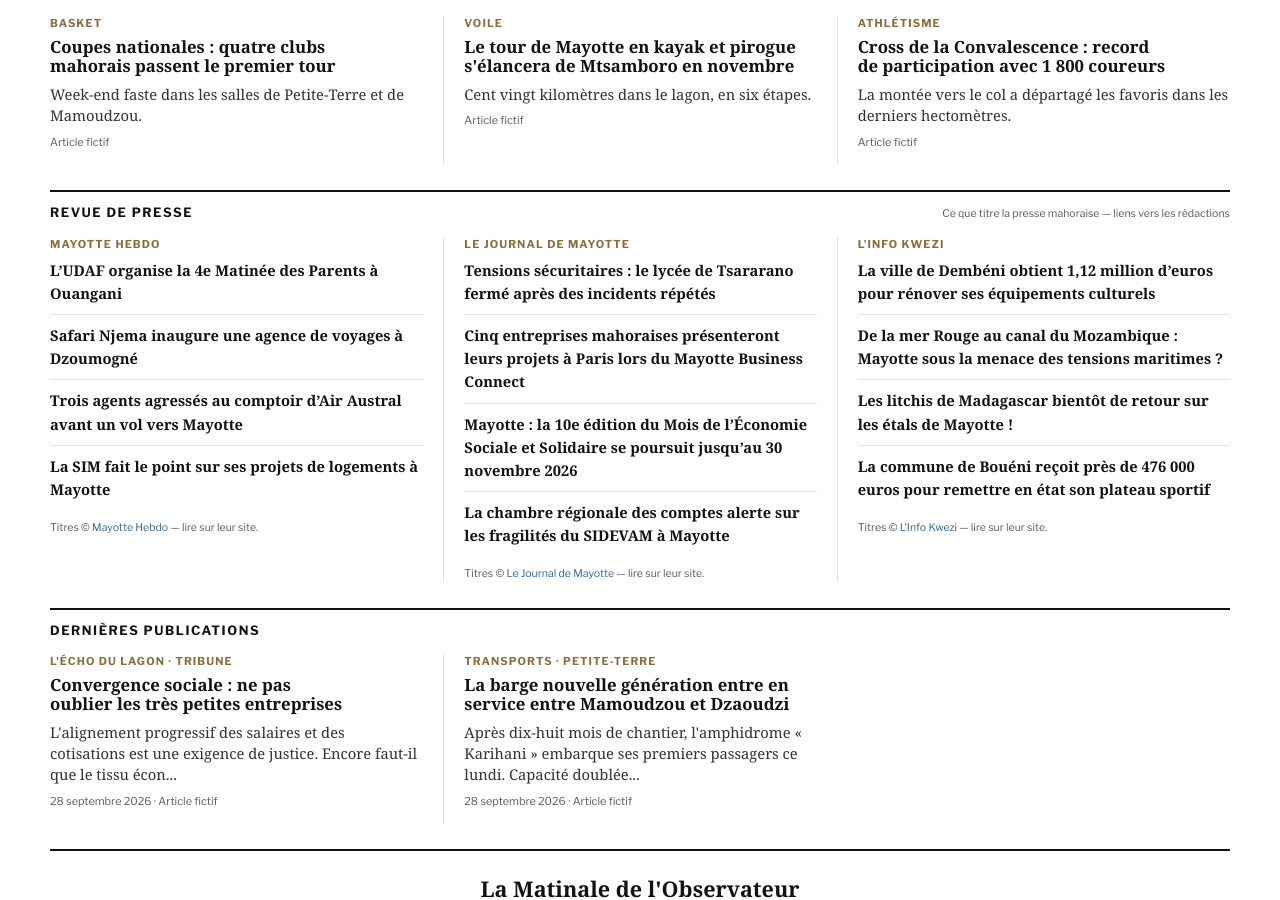
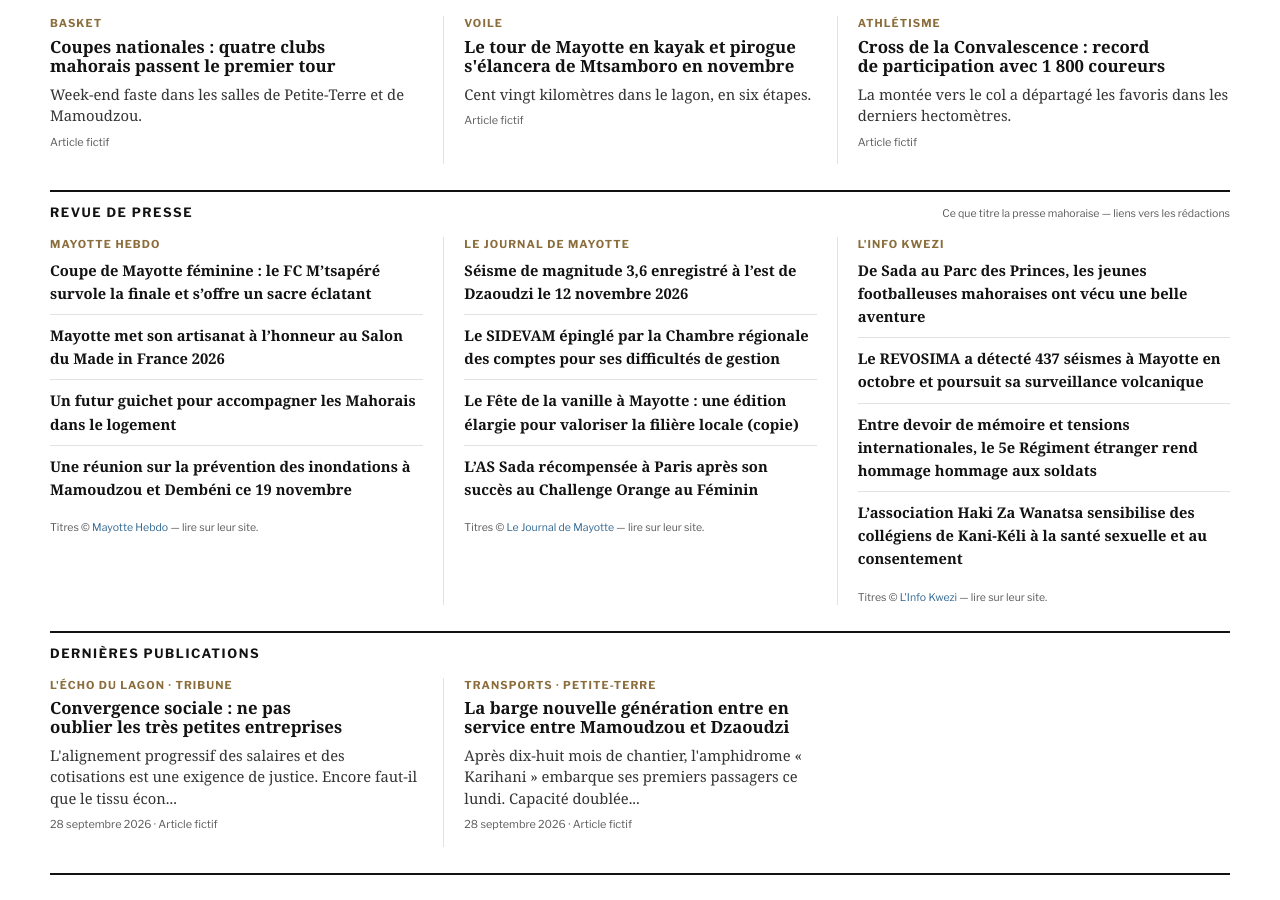
Before and after one commit to esdine/observateur-mayotte, a Jekyll site: the page built from index.html, in a window 1280 px wide and 900 px high, scrolled down 2796 px. Built offline with Jekyll 4.4.1, drawn with Linux system fonts in a browser that asks for light colours; some web fonts are replaced; some of the changed text lies outside the part shown.

Commit message:
Édition du matin : météo et revue de presse

```diff
--- a/_data/marches.yml
+++ b/_data/marches.yml
@@ -1,5 +1,40 @@
 # Genere par outils/maj_marches.py - source BOAMP (open data, licence ouverte)
 avis:
+  - objet: "ACQUISITION DE PORTABLES DE VALIDATION (PDV) POUR LE RÉSEAU DE TRANSPORT COLLECTIF « CARIBUS »"
+    acheteur: "Communauté d'Agglomération de Dembéni-Mamoudzou (976)"
+    type: "Fournitures"
+    famille: "Marchés entre 90 k€ et seuils européens"
+    parution: "12 novembre 2026"
+    limite: "4 décembre 2026"
+    lien: "https://www.boamp.fr/pages/avis/?q=idweb:26-109726"
+  - objet: "service réseau dans les territoires d’outre-mer français au profit du RIE"
+    acheteur: "SPM-DSAF"
+    type: "Services"
+    famille: "Marchés européens"
+    parution: "12 novembre 2026"
+    limite: "4 janvier 2027"
+    lien: "https://www.boamp.fr/pages/avis/?q=idweb:26-109461"
+  - objet: "Mission de maîtrise d'œuvre pour la démolition du préau existant et la construction d'un nouveau préau et de deux salles de classe à l'éc…"
+    acheteur: "Ville de Chirongui (976)"
+    type: "Services"
+    famille: "Marchés entre 90 k€ et seuils européens"
+    parution: "12 novembre 2026"
+    limite: "4 décembre 2026"
+    lien: "https://www.boamp.fr/pages/avis/?q=idweb:26-109668"
+  - objet: "Nettoyage courant des locaux du LYCÉE DES LUMIÈRES - MAYOTTE"
+    acheteur: "LPO des Lumieres"
+    type: "Services"
+    famille: "Marchés européens"
+    parution: "11 novembre 2026"
+    limite: "12 décembre 2026"
+    lien: "https://www.boamp.fr/pages/avis/?q=idweb:26-109376"
+  - objet: "Acquisitions cinq (5) véhicules neufs destinés aux besoins de l’EPRD"
+    acheteur: "EPRD - Établissement Public de Reconstruction et de Développement de Mayotte (976)"
+    type: "Fournitures"
+    famille: "Marchés entre 90 k€ et seuils européens"
+    parution: "10 novembre 2026"
+    limite: "4 décembre 2026"
+    lien: "https://www.boamp.fr/pages/avis/?q=idweb:26-109327"
   - objet: "Fourniture, personnalisation, gestion et rechargement de cartes d’insertion destinées aux bénéficiaires de dispositifs d’insertion social…"
     acheteur: "COMMUNE DE TSINGONI"
     type: "Fournitures"
@@ -7,38 +42,3 @@ avis:
     parution: "10 novembre 2026"
     limite: "15 décembre 2026"
     lien: "https://www.boamp.fr/pages/avis/?q=idweb:26-108616"
-  - objet: "Collecte des déchets ménagers et assimilés sur le territoire de la CADEMA"
-    acheteur: "Communauté d'Agglomération de Dembéni-Mamoudzou (976)"
-    type: "Services"
-    famille: "Marchés européens"
-    parution: "8 novembre 2026"
-    limite: "11 décembre 2026"
-    lien: "https://www.boamp.fr/pages/avis/?q=idweb:26-108030"
-  - objet: "MISE EN PLACE DE LA VIDÉO PROTECTION DANS LA COMMUNE DE SADA PHASE 1"
-    acheteur: "MAIRIE DE SADA"
-    type: "Fournitures"
-    famille: "Marchés européens"
-    parution: "8 novembre 2026"
-    limite: "7 décembre 2026"
-    lien: "https://www.boamp.fr/pages/avis/?q=idweb:26-108102"
-  - objet: "RELANCE Lot 3 et 4 Accord-cadre location de camion et d'engins avec operateurs"
-    acheteur: "Ville de Mamoudzou (976)"
-    type: "Services"
-    famille: "Marchés européens"
-    parution: "8 novembre 2026"
-    limite: "9 décembre 2026"
-    lien: "https://www.boamp.fr/pages/avis/?q=idweb:26-108227"
-  - objet: "Fourniture, personnalisation, gestion et rechargement de cartes d’insertion destinées aux bénéficiaires de dispositifs d’insertion social…"
-    acheteur: "COMMUNE DE TSINGONI"
-    type: "Fournitures"
-    famille: "Marchés européens"
-    parution: "7 novembre 2026"
-    limite: "15 décembre 2026"
-    lien: "https://www.boamp.fr/pages/avis/?q=idweb:26-107898"
-  - objet: "Travaux de reconstruction de Farés Post CHIDO au collège de Kani keli"
-    acheteur: "RECT- 976"
-    type: "Travaux"
-    famille: "Marchés entre 90 k€ et seuils européens"
-    parution: "6 novembre 2026"
-    limite: "20 novembre 2026"
-    lien: "https://www.boamp.fr/pages/avis/?q=idweb:26-108386"
--- a/_data/revue.yml
+++ b/_data/revue.yml
@@ -3,33 +3,33 @@ sources:
   - nom: "Mayotte Hebdo"
     site: "https://mayottehebdo.com/"
     titres:
-      - titre: "L’UDAF organise la 4e Matinée des Parents à Ouangani"
-        lien: "https://www.mayottehebdo.com/actualite/breves/ludaf-organise-la-4e-matinee-des-parents-a-ouangani/"
-      - titre: "Safari Njema inaugure une agence de voyages à Dzoumogné"
-        lien: "https://www.mayottehebdo.com/actualite/breves/safari-njema-inaugure-une-agence-de-voyages-a-dzoumogne/"
-      - titre: "Trois agents agressés au comptoir d’Air Austral avant un vol vers Mayotte"
-        lien: "https://www.mayottehebdo.com/actualite/breves/trois-agents-agresses-au-comptoir-dair-austral-avant-un-vol-vers-mayotte/"
-      - titre: "La SIM fait le point sur ses projets de logements à Mayotte"
-        lien: "https://www.mayottehebdo.com/actualite/breves/la-sim-fait-le-point-sur-ses-projets-de-logements-a-mayotte/"
+      - titre: "Coupe de Mayotte féminine : le FC M’tsapéré survole la finale et s’offre un sacre éclatant"
+        lien: "https://www.mayottehebdo.com/actualite/breves/coupe-de-mayotte-feminine-le-fc-mtsapere-survole-la-finale-et-soffre-un-sacre-eclatant/"
+      - titre: "Mayotte met son artisanat à l’honneur au Salon du Made in France 2026"
+        lien: "https://www.mayottehebdo.com/actualite/breves/mayotte-met-son-artisanat-a-lhonneur-au-salon-du-made-in-france-2026/"
+      - titre: "Un futur guichet pour accompagner les Mahorais dans le logement"
+        lien: "https://www.mayottehebdo.com/actualite/breves/un-futur-guichet-pour-accompagner-les-mahorais-dans-le-logement/"
+      - titre: "Une réunion sur la prévention des inondations à Mamoudzou et Dembéni ce 19 novembre"
+        lien: "https://www.mayottehebdo.com/actualite/breves/une-reunion-sur-la-prevention-des-inondations-a-mamoudzou-et-dembeni-ce-19-novembre/"
   - nom: "Le Journal de Mayotte"
     site: "https://lejournaldemayotte.yt/"
     titres:
-      - titre: "Tensions sécuritaires : le lycée de Tsararano fermé après des incidents répétés"
-        lien: "https://lejournaldemayotte.yt/articles/tensions-securitaires-le-lycee-de-tsararano-ferme-apres-des-incidents-repetes"
-      - titre: "Cinq entreprises mahoraises présenteront leurs projets à Paris lors du Mayotte Business Connect"
-        lien: "https://lejournaldemayotte.yt/articles/cinq-entreprises-mahoraises-presenteront-leurs-projets-a-paris-lors-du-mayotte-business-connect"
-      - titre: "Mayotte : la 10e édition du Mois de l’Économie Sociale et Solidaire se poursuit jusqu’au 30 novembre 2026"
-        lien: "https://lejournaldemayotte.yt/articles/mayotte-la-10e-edition-du-mois-de-leconomie-sociale-et-solidaire-se-poursuit-jusquau-30-novembre-2026"
-      - titre: "La chambre régionale des comptes alerte sur les fragilités du SIDEVAM à Mayotte"
-        lien: "https://lejournaldemayotte.yt/articles/la-chambre-regionale-des-comptes-alerte-sur-les-fragilites-du-sidevam-a-mayotte"
+      - titre: "Séisme de magnitude 3,6 enregistré à l’est de Dzaoudzi le 12 novembre 2026"
+        lien: "https://lejournaldemayotte.yt/articles/seisme-de-magnitude-36-enregistre-a-lest-de-dzaoudzi-le-12-novembre-2026"
+      - titre: "Le SIDEVAM épinglé par la Chambre régionale des comptes pour ses difficultés de gestion"
+        lien: "https://lejournaldemayotte.yt/articles/le-sidevam-epingle-par-la-chambre-regionale-des-comptes-pour-ses-difficultes-de-gestion"
+      - titre: "Le Fête de la vanille à Mayotte : une édition élargie pour valoriser la filière locale (copie)"
+        lien: "https://lejournaldemayotte.yt/articles/le-fete-de-la-vanille-a-mayotte-une-edition-elargie-pour-valoriser-la-filiere-locale-copie"
+      - titre: "L’AS Sada récompensée à Paris après son succès au Challenge Orange au Féminin"
+        lien: "https://lejournaldemayotte.yt/articles/las-sada-recompensee-a-paris-apres-son-succes-au-challenge-orange-au-feminin"
   - nom: "L'Info Kwezi"
     site: "https://www.linfokwezi.fr/"
     titres:
-      - titre: "La ville de Dembéni obtient 1,12 million d’euros pour rénover ses équipements culturels"
-        lien: "https://www.linfokwezi.fr/la-ville-de-dembeni-obtient-112-million-deuros-pour-renover-ses-equipements-culturels/"
-      - titre: "De la mer Rouge au canal du Mozambique : Mayotte sous la menace des tensions maritimes ?"
-        lien: "https://www.linfokwezi.fr/de-la-mer-rouge-au-canal-du-mozambique-mayotte-sous-la-menace-des-tensions-maritimes/"
-      - titre: "Les litchis de Madagascar bientôt de retour sur les étals de Mayotte !"
-        lien: "https://www.linfokwezi.fr/les-litchis-de-madagascar-bientot-de-retour-sur-les-etals-de-mayotte/"
-      - titre: "La commune de Bouéni reçoit près de 476 000 euros pour remettre en état son plateau sportif"
-        lien: "https://www.linfokwezi.fr/la-commune-de-boueni-recoit-pres-de-476-000-euros-pour-remettre-en-etat-son-plateau-sportif/"
+      - titre: "De Sada au Parc des Princes, les jeunes footballeuses mahoraises ont vécu une belle aventure"
+        lien: "https://www.linfokwezi.fr/de-sada-au-parc-des-princes-les-jeunes-footballeuses-mahoraises-ont-vecu-une-belle-aventure/"
+      - titre: "Le REVOSIMA a détecté 437 séismes à Mayotte en octobre et poursuit sa surveillance volcanique"
+        lien: "https://www.linfokwezi.fr/le-revosima-a-detecte-437-seismes-a-mayotte-en-octobre-et-poursuit-sa-surveillance-volcanique/"
+      - titre: "Entre devoir de mémoire et tensions internationales, le 5e Régiment étranger rend hommage hommage aux soldats"
+        lien: "https://www.linfokwezi.fr/entre-devoir-de-memoire-et-tensions-internationales-le-5e-regiment-etranger-rend-hommage-hommage-aux-soldats/"
+      - titre: "L’association Haki Za Wanatsa sensibilise des collégiens de Kani-Kéli à la santé sexuelle et au consentement"
+        lien: "https://www.linfokwezi.fr/lassociation-haki-za-wanatsa-sensibilise-des-collegiens-de-kani-keli-a-la-sante-sexuelle-et-au-consentement/"
```
Also changed, not shown: _data/meteo.yml (+5 -5 lines).
